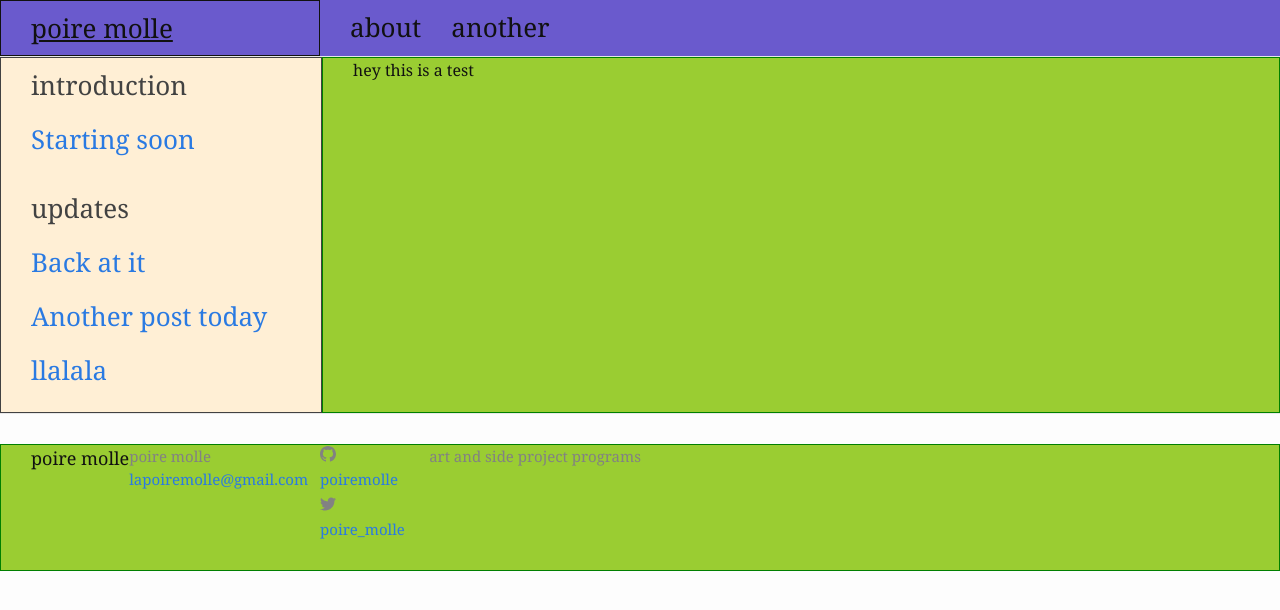
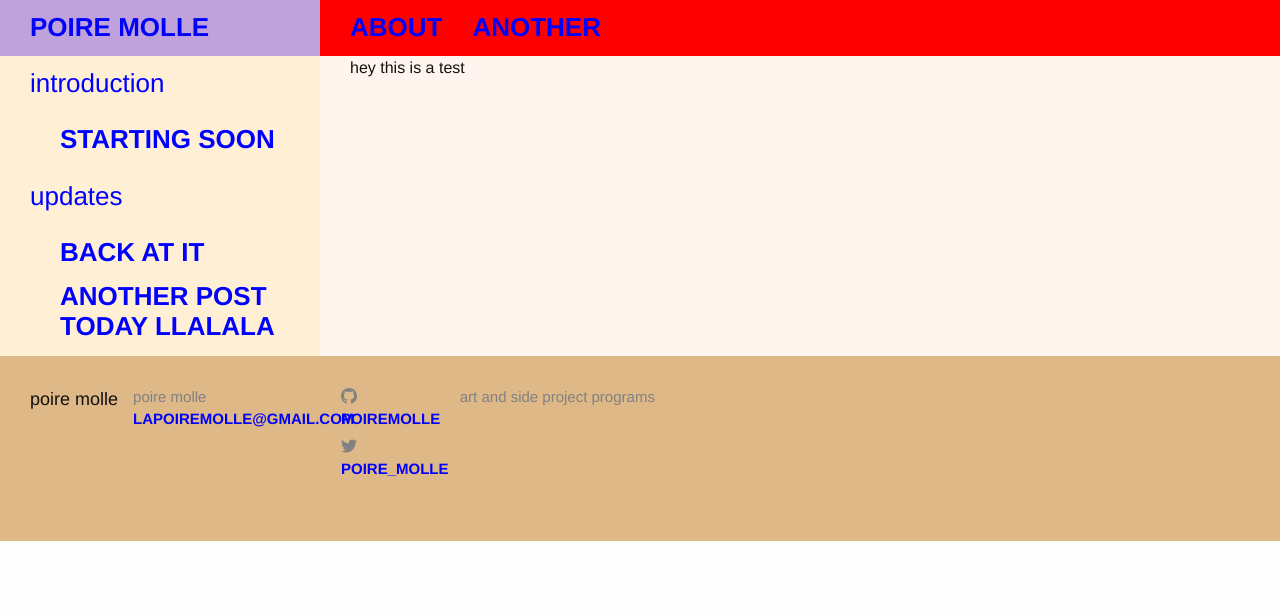
Before and after one commit to poiremolle/blog, a Jekyll site: the page built from index.md, in a window 1280 px wide. Shown: the top 610 px of the page. Built offline with Jekyll 4.4.1, drawn with Linux system fonts in a browser that asks for light colours.

Commit message:
refactoring color and font setting

```diff
--- a/_includes/header.html
+++ b/_includes/header.html
@@ -1,6 +1,6 @@
 <header class="site-header" role="banner">
 
-  <div class="page-content">
+  <!--<div class="page-content"-->
     {%- assign default_paths = site.pages | map: "path" -%}
     {%- assign page_paths = site.header_pages | default: default_paths -%}
     <a class="site-title" rel="author" href="{{ "/" | relative_url }}">{{ site.title | escape }}</a>
@@ -26,5 +26,5 @@
         </div>
       </nav>
     {%- endif -%}
-  </div>
+  <!--</div>-->
 </header>
--- a/_sass/minima.scss
+++ b/_sass/minima.scss
@@ -1,7 +1,7 @@
 @charset "utf-8";
 
 // Define defaults for each variable.
-$base-font-family: "Playfair Display", Georgia, "Times New Roman", serif, -apple-system;
+$base-font-family: 'Helvetica', sans-serif;
 //$base-font-family: "Courier New", Courier, "Lucida Console", monospace, -apple-system, BlinkMacSystemFont, "Segoe UI",  Helvetica, Arial, sans-serif, "Apple Color Emoji", "Segoe UI Emoji", "Segoe UI Symbol" !default;
 $base-font-size:   16px !default;
 $base-font-weight: 400 !default;
@@ -13,7 +13,11 @@ $spacing-unit-list: 10px !default;
 
 $text-color:       #111 !default;
 $background-color: #fdfdfd !default;
-$brand-color:      #2a7ae2 !default;
+$header-color:     red !default;
+$title-color:      #BFA2DB;
+$brand-color:      blue !default;
+$secondary-color:  #633835;
+$highlight-color:  yellow;
 
 $grey-color:       #828282 !default;
 $grey-color-light: lighten($grey-color, 40%) !default;
@@ -44,6 +48,21 @@ $on-laptop:        800px !default;
   font-size: $base-font-size * $ratio;
 }
 
+@mixin base-container-attributes($bgcolor) {
+  width: 100%;
+
+  display: flex;
+  flex-wrap: wrap;
+  justify-content: start;
+
+  @include media-query($on-palm) {
+    display: block;
+  }
+
+  background-color: $bgcolor;
+}
+
+
 // Import partials.
 @import
   "minima/base",
--- a/_sass/minima/_base.scss
+++ b/_sass/minima/_base.scss
@@ -104,14 +104,21 @@ h1, h2, h3, h4, h5, h6 {
 a {
   color: $brand-color;
   text-decoration: none;
+  font-weight: $base-font-weight * 2;
+  text-transform: uppercase;
 
   &:visited {
     color: darken($brand-color, 15%);
   }
 
-  &:hover {
-    color: $text-color;
-    text-decoration: underline;
+  // &:hover {
+  //   color: yellow;
+  //   font-family: Georgia, 'Times New Roman', Times, serif;
+  //   font-weight: $base-font-weight / 3;
+  // }
+
+  &:active {
+    font-family: Arial, Helvetica, sans-serif;
   }
 
   .social-media-list &:hover {
@@ -174,9 +181,10 @@ pre {
  * Wrapper
  */
 .wrapper {
-  width: 100%;
+  @include base-container-attributes(none);
+  //width: 100%;
   box-sizing: border-box;
-  display: flex;
+  //display: flex;
   flex: 1;
   margin-right: auto;
   margin-left: 0;
@@ -184,12 +192,12 @@ pre {
   padding-left: $spacing-unit;
   @extend %clearfix;
 
-  background-color: yellowgreen;
-  border: 1px solid green;
+  // background-color: yellowgreen;
+  // //border: 1px solid green;
 
-  @include media-query($on-palm) {
-    display: block;
-  }
+  // @include media-query($on-palm) {
+  //   display: block;
+  // }
 
 }
 
--- a/_sass/minima/_layout.scss
+++ b/_sass/minima/_layout.scss
@@ -1,25 +1,27 @@
-
 /**
  * Site header
  */
+
 .site-header {
-  border-bottom: 1px solid $grey-color-light;
+  // border-bottom: 1px solid $grey-color-light;
+  @include base-container-attributes($header-color);
   min-height: $spacing-unit * 1.865;
 
   // Positioning context for the mobile navigation icon
-  // position: relative;
+  //position: relative;
 }
 
 @mixin shared-title-styles {
   @include relative-font-size(1.625);
-  font-weight: 300;
+  //font-weight: 300;
   line-height: $base-line-height * $base-font-size * 2.25;
   margin-bottom: 0;
 
-  &,
-  &:visited {
-    color: $grey-color-dark;
-  }
+  color: $brand-color;
+  // &,
+  // &:visited {
+  //   color: $grey-color-dark;
+  // }
 }
 
 
@@ -28,7 +30,10 @@
   flex: 0 0 25%;
   padding-left: $spacing-unit;
   box-sizing: border-box;
-  border: 1px solid;
+
+  text-transform: uppercase;
+  background-color: $title-color;
+  //border: 1px solid;
 }
 
 /**
@@ -45,7 +50,6 @@
   }
 
   .page-link {
-    color: $text-color;
     line-height: $base-line-height;
 
     margin-left: $spacing-unit;
@@ -58,6 +62,7 @@
 }
 
 @mixin trigger-behavior {
+
   input~.trigger {
     clear: both;
     display: none;
@@ -88,17 +93,19 @@
     position: absolute;
     top: 9px;
     right: $spacing-unit / 2;
-    background-color: $background-color;
-    border: 1px solid $grey-color-light;
-    border-radius: 5px;
+    display: block;
+    background-color: purple;
+    //border: 1px solid $grey-color-light;
+    //border-radius: 5px;
     text-align: right;
 
     label[for="nav-trigger"] {
-      display: block;
+      //display: block;
       width: 36px;
       height: 36px;
       z-index: 2;
       cursor: pointer;
+      background-color: red;
     }
 
     .menu-icon {
@@ -118,6 +125,12 @@
   }
 }
 
+.site-nav a:hover {
+  color: $highlight-color;
+  font-family: Georgia, 'Times New Roman', Times, serif;
+  font-weight: $base-font-weight / 3;
+}
+
 
 /**
 * Navigation - post list
@@ -128,7 +141,7 @@
   flex: 0 0 25%;
   list-style: none;
   background-color: papayawhip;
-  border: 1px solid;
+  //border: 1px solid;
 
   >li {
     margin-bottom: 0;
@@ -168,8 +181,9 @@
  * Site footer
  */
 .site-footer {
-  border-top: 1px solid $grey-color-light;
+  //border-top: 1px solid $grey-color-light;
   padding: $spacing-unit 0;
+  background-color: burlywood;
 }
 
 .footer-heading {
@@ -186,7 +200,7 @@
 .footer-col-wrapper {
   @include relative-font-size(0.9375);
   color: $grey-color;
-  margin-left: -$spacing-unit / 2;
+  //margin-left: -$spacing-unit / 2;
   @extend %clearfix;
 }
 
@@ -233,22 +247,11 @@
   }
 }
 
-
-
 /**
  * Page content
  */
 .page-content {
-  width: 100%;
-
-  display: flex;
-  flex-wrap: wrap;
-  justify-content: start;
-
-  @include media-query($on-palm) {
-    display: block;
-  }
-  background-color: slateblue;
+  @include base-container-attributes(seashell);
 }
 
 .page-heading {
@@ -262,6 +265,7 @@
   @include shared-title-styles;
   padding-right: $spacing-unit;
   padding-left: $spacing-unit;
+  padding-bottom: 0;
 }
 
 .post-meta {
@@ -271,6 +275,10 @@
 
 .post-link {
   display: block;
+  padding-top: $spacing-unit / 2;
+  padding-right: $spacing-unit;
+  padding-left: $spacing-unit;
+  line-height: $base-line-height * 0.75;
   // @include relative-font-size(1.5);
 }
 
@@ -284,16 +292,11 @@
 }
 
 .post-title {
-  @include relative-font-size(2.625);
-  line-height: 1;
-  @include media-query($on-palm) {
-    @include relative-font-size(2);
-  }
+  @include shared-title-styles;
 }
 
 .post-content {
   margin-bottom: $spacing-unit;
-  background-color: pink;
 
   h2 {
     @include relative-font-size(2);
```
